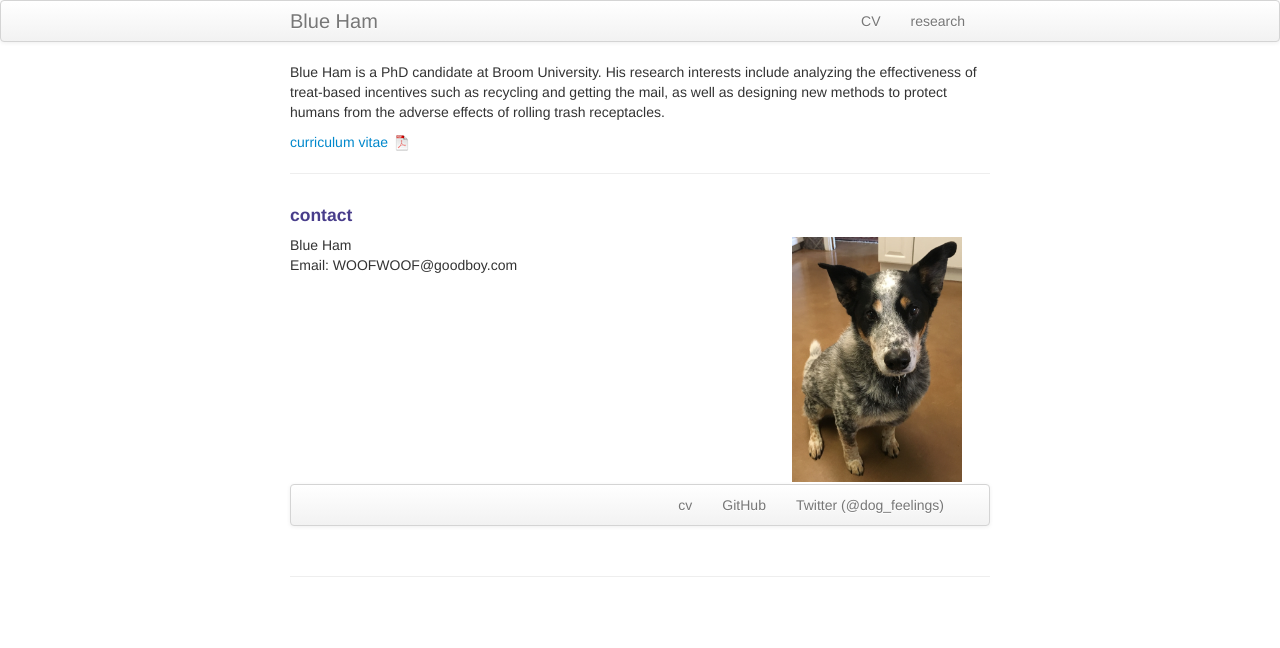
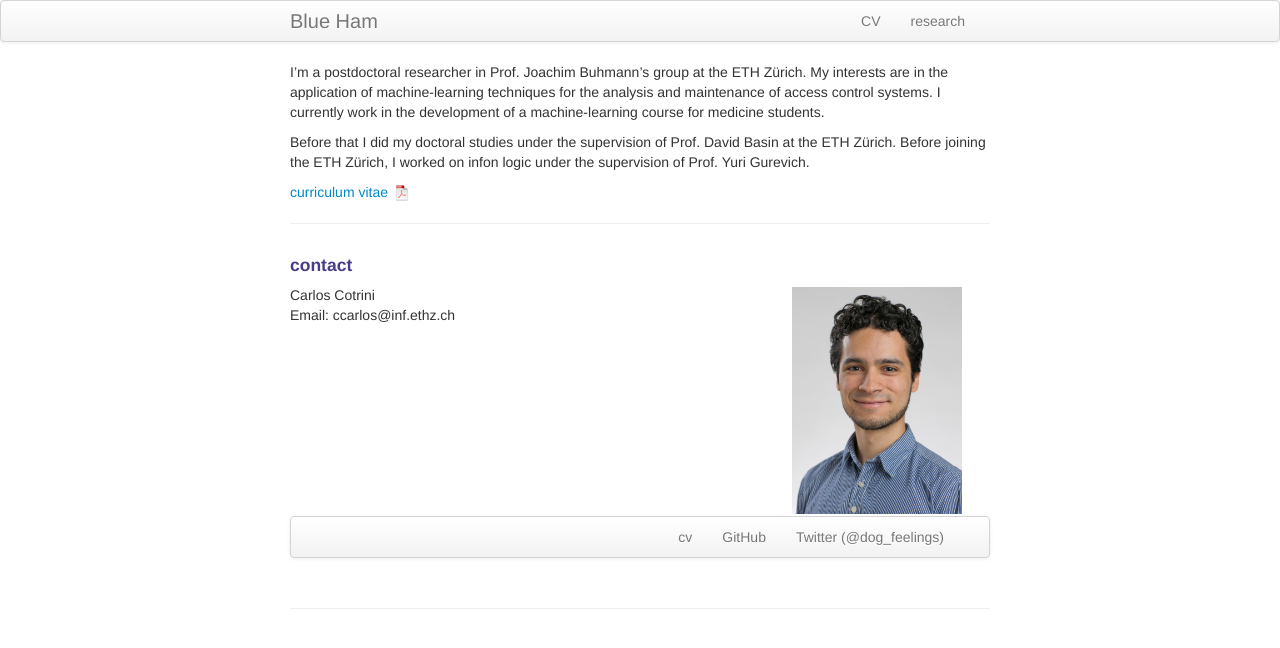
Before and after one commit to carloscotrini/carloscotrini.github.io, a Jekyll site: the page built from index.md, in a window 1280 px wide. Shown: the top 648 px of the page. Built offline with Jekyll 4.4.1, drawn with Linux system fonts in a browser that asks for light colours.

Commit message:
First commit

```diff
--- a/index.md
+++ b/index.md
@@ -1,13 +1,15 @@
 ---
 layout: frontpage
-title: Blue Ham
-description: Blue Ham is a PhD candidate at Broom University.
-keywords: Blue, Ham, treats, recycling, mail, being a good boy
+title: Carlos Cotrini
+description: Postdoctoral researcher at the ETH Zürich
+keywords: Teaching, computer science, access control, policy mining
 ---
 
-Blue Ham is a PhD candidate at Broom University. His research interests include analyzing the effectiveness of treat-based incentives such as recycling and getting the mail, as well as designing new methods to protect humans from the adverse effects of rolling trash receptacles.
+I'm a postdoctoral researcher in Prof. Joachim Buhmann's group at the ETH Zürich. My interests are in the application of machine-learning techniques for the analysis and maintenance of access control systems. I currently work in the development of a machine-learning course for medicine students.
 
-[curriculum vitae ![CV as pdf]({{ BASE_PATH }}/pages/icons16/pdf-icon.png)]({{ BASE_PATH }}/assets/CV.pdf)<br/>
+Before that I did my doctoral studies under the supervision of Prof. David Basin at the ETH Zürich. Before joining the ETH Zürich, I worked on infon logic under the supervision of Prof. Yuri Gurevich.
+
+[curriculum vitae ![CV as pdf]({{ BASE_PATH }}/pages/icons16/pdf-icon.png)]({{ BASE_PATH }}/assets/cv_carlos_cotrini.pdf)<br/>
 
 
 ---
@@ -18,14 +20,14 @@ Blue Ham is a PhD candidate at Broom University. His research interests include
 
     <div class="row-fluid">
         <div class="span5">
-            Blue Ham<br/>
-            Email: WOOFWOOF@goodboy.com<br/>
+            Carlos Cotrini<br/>
+            Email: ccarlos@inf.ethz.ch<br/>
         </div>
 
         <div class="span2">
-        <a href="../assets/headshot.jpg">
-            <img src="../assets/headshot.jpg"
-                  title="Blue Ham" alt="Blue Ham"/></a>
+        <a href="../assets/foto1.jpg">
+            <img src="../assets/foto1.jpg"
+                  title="Carlos Cotrini" alt="Carlos Cotrini"/></a>
         </div>
     </div>
 </div>
@@ -33,7 +35,7 @@ Blue Ham is a PhD candidate at Broom University. His research interests include
 <div class="navbar">
   <div class="navbar-inner">
       <ul class="nav">
-          <li><a href="{{ BASE_PATH }}/assets/CV.pdf">cv</a></li>
+          <li><a href="{{ BASE_PATH }}/assets/cv_carlos_cotrini.pdf">cv</a></li>
           <li><a href="https://github.com/mbcarlos">GitHub</a></li>
           <li><a href="https://twitter.com/dog_feelings">Twitter (@dog_feelings)</a></li>
       </ul>
```
Also changed, not shown: assets/foto1.jpg (added), 1 other file.
